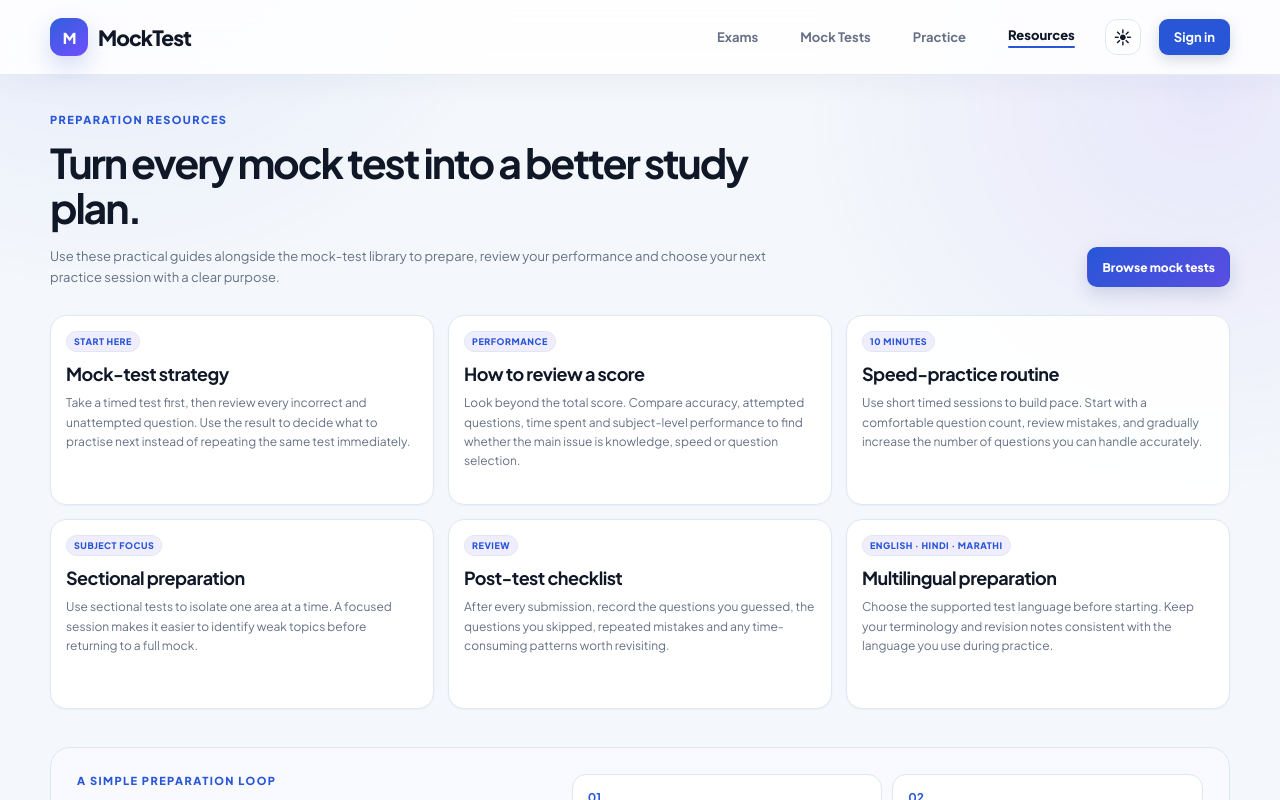
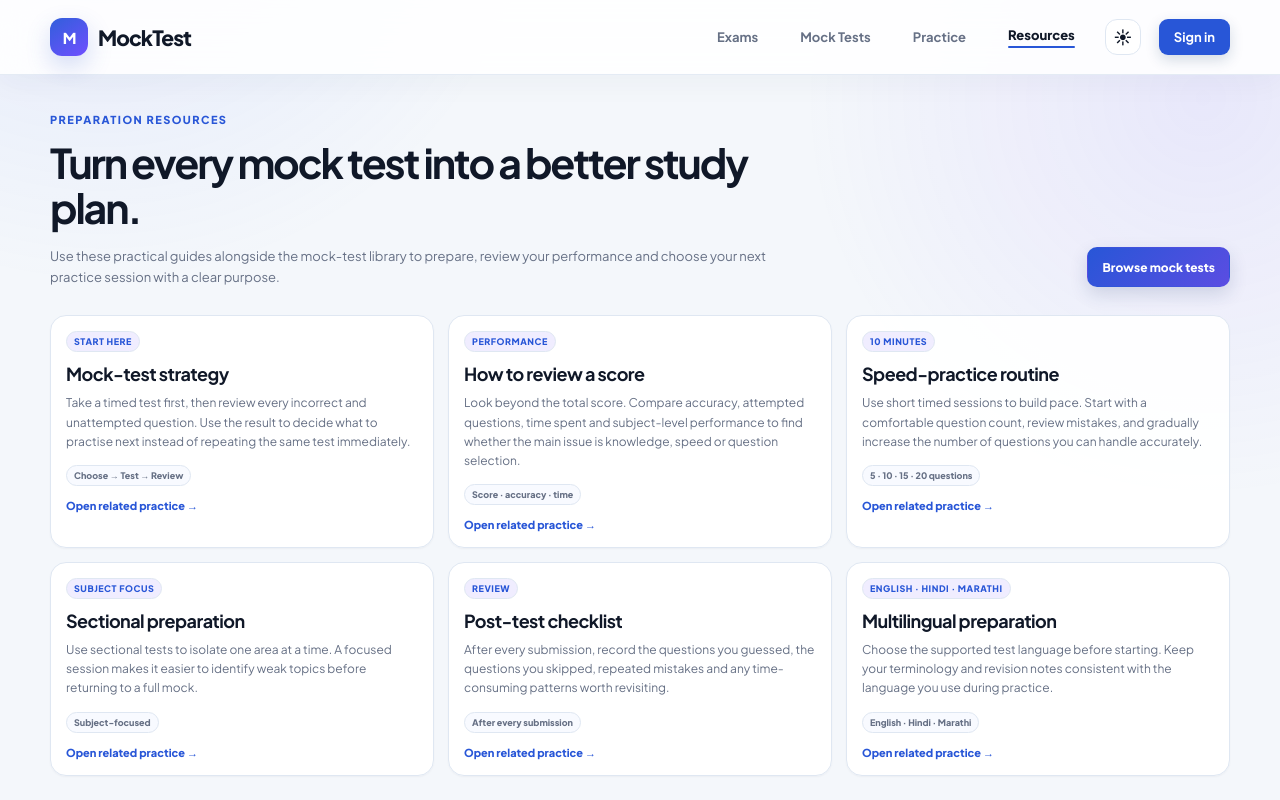
Before and after one commit to RajeshKhandare/mockwebsite, a Next.js app: page /resources in a window 1280 px wide. Shown: the top 800 px of the page. Built offline with nearby package versions, Linux system fonts and the light colour scheme.

Commit message:
make all resource cards actionable and richer

```diff
--- a/app/resources/page.tsx
+++ b/app/resources/page.tsx
@@ -56,12 +56,16 @@ export default function ResourcesPage() {
         </div>
 
         <section className="resource-grid" aria-label="Preparation guides">
-          {resources.map((item) => (
-            <article className="card resource-card" key={item.title}>
+          {resources.map((item, index) => (
+            <Link className="card resource-card" href={index === 0 ? "/tests" : index === 2 ? "/test/banking-speed-10m" : "/tests"} key={item.title}>
               <span className="resource-label">{item.label}</span>
               <h2>{item.title}</h2>
               <p>{item.text}</p>
-            </article>
+              <div className="resource-card-meta">
+                <span>{index === 0 ? "Choose → Test → Review" : index === 1 ? "Score · accuracy · time" : index === 2 ? "5 · 10 · 15 · 20 questions" : index === 3 ? "Subject-focused" : index === 4 ? "After every submission" : "English · Hindi · Marathi"}</span>
+              </div>
+              <span className="resource-card-action">Open related practice →</span>
+            </Link>
           ))}
         </section>
 
```
